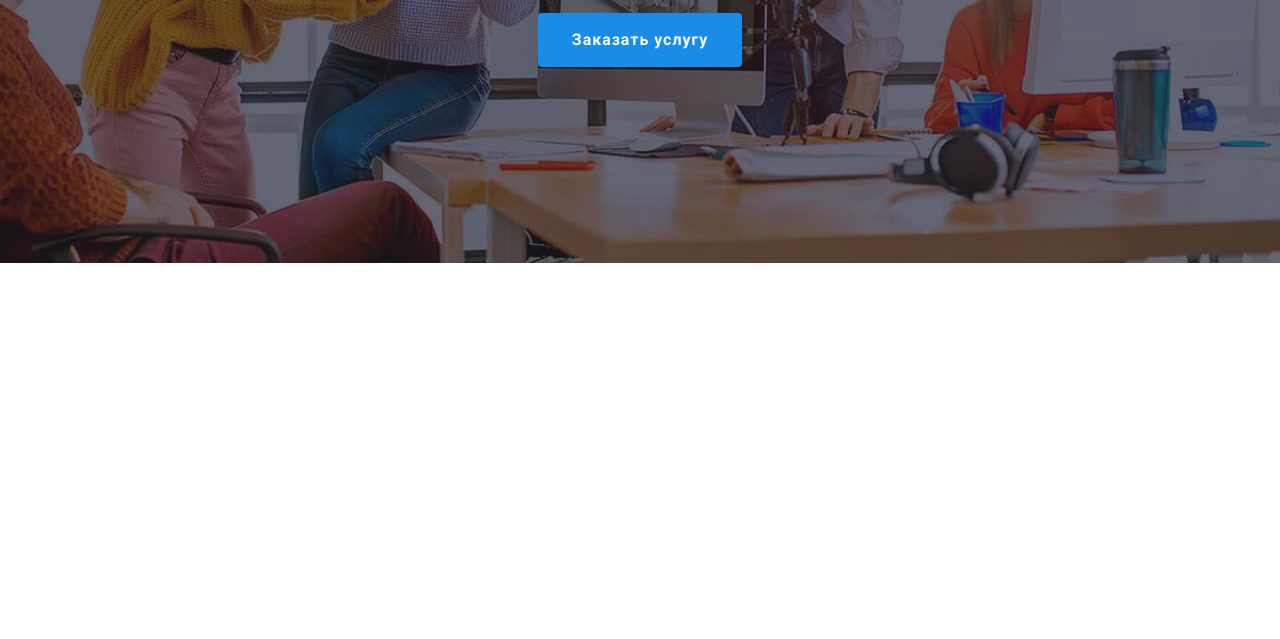
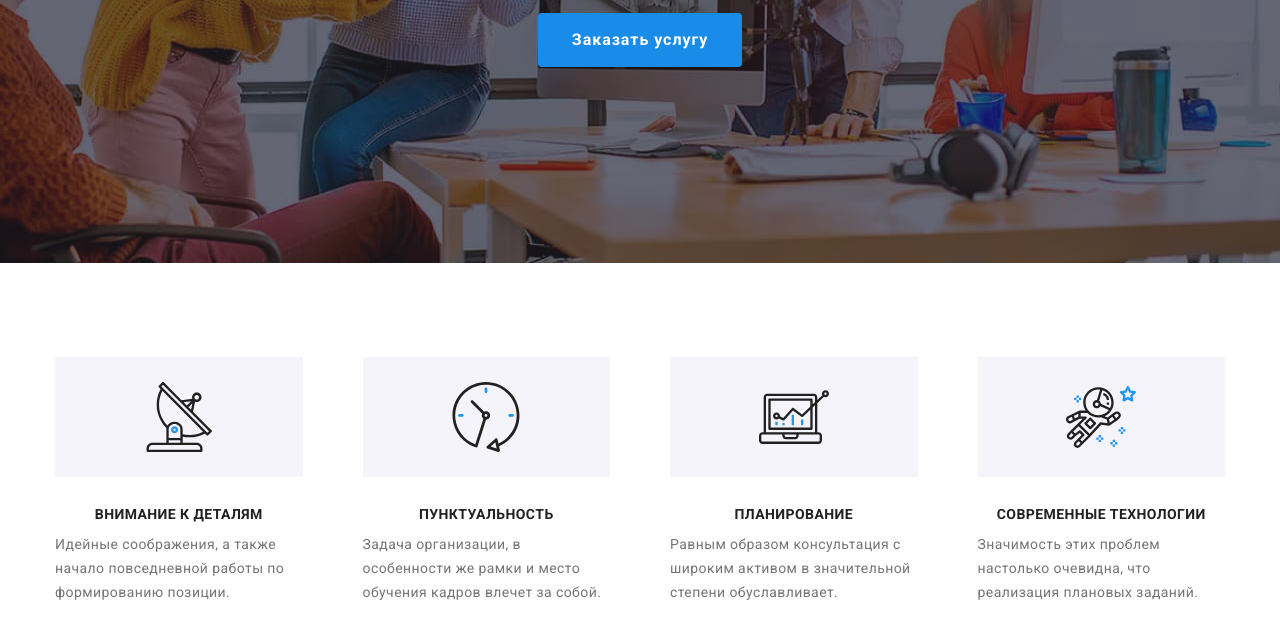
Before and after one commit to Bashniachka/HW-8-desktop, a plain HTML site: page index.html in a window 1280 px wide. Shown: the part 597-1236 px from the top of the page. Before the commit the page ends 860 px from the top, so only its background shows below. Drawn offline with nearby package versions, Linux system fonts and the light colour scheme.

Commit message:
2advantage

```diff
--- a/index.html
+++ b/index.html
@@ -62,7 +62,7 @@
           <button data-modal-open class="hero-btn btn" type="button">Заказать услугу</button>
          </div>
       </section>
-      <!-- <section class="advantage padding-section">
+      <section class="advantage padding-section">
           <div class="conteiner">
           <div class="advantage-content">
           <h2 class="visually-hidden">Наше преимущество</h2>
@@ -91,7 +91,7 @@
           </div>
           </div>
       </section>
-      <section class="about-section padding-section"> -->
+      <!-- <section class="about-section padding-section"> -->
           <!-- <div class="conteiner">
           <h2 class="about">Чем мы занимаемся</h2>
           <ul class="about__list list">
--- a/sass/layout/_advantage.scss
+++ b/sass/layout/_advantage.scss
@@ -2,21 +2,38 @@
     background-color: var(--header-color);
 }
 
+.advantage-list {
+    margin-bottom: -30px;
+    @media screen and (min-width: 768px) {
+        display: flex;
+        flex-wrap: wrap;
+        margin: -15px;
+    }
+    @media screen and (min-width: 1200px) {
+        margin: -30px;
+        flex-wrap: nowrap;
+    }
+}
+
+.advantage-item {
+    max-width: 450px;
+    margin-bottom: 30px;
+    @media screen and (min-width: 768px) {
+        width: calc((100% - 4 * 15px) / 2);
+        margin: 15px;
+    }
+    @media screen and (min-width: 1200px) {
+        width: 270px;
+        margin: 30px;
+    }
+}
+
 .advantage-icon-bg {
-    width: 270px;
-    @extend %align-list;
-    height: 120px;
     margin-bottom: 30px;
     justify-content: center;
     background-color: var(--light-background-color);
-}
-
-.advantage-list {
-    // display: flex;
-}
-
-.advantage-item:not(:first-child) {
-    margin-left: 30px;
+    @extend %align-list;
+    height: 120px;
 }
 
 
@@ -26,8 +43,14 @@
     text-transform: uppercase;
     color: var(--primary-title-color);
     margin-bottom: 10px;
+    text-align: center;
+    letter-spacing: 0.03em;
+
 }
 
 .advantage-text {
+    font-size: 14px;
     line-height: 1.71;
+    letter-spacing: 0.03em;
+    color: var(--text-color);
 }
--- a/sass/layout/_header.scss
+++ b/sass/layout/_header.scss
@@ -77,6 +77,7 @@
 
 .menu-list {
     display: block;
+    // flex-grow: 1;
 }
 
 
```
Also changed, not shown: css/main.css, css/main.min.css, 2 other files.
